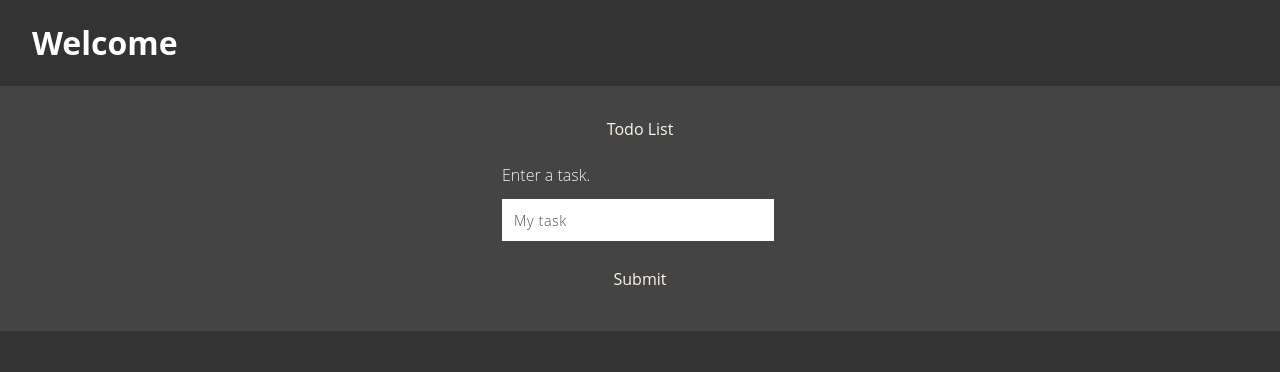
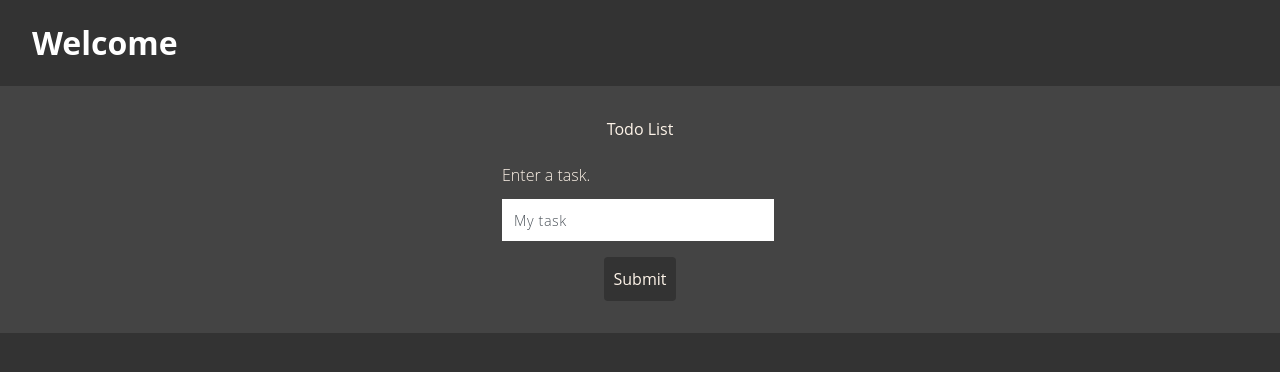
Before and after one commit to l-stanny/code-challenge, an Angular app: page /tasks in a window 1280 px wide. Shown: the top 372 px of the page. Built offline with nearby package versions, Linux system fonts and the light colour scheme.

Commit message:
feat:CSS

```diff
--- a/src/app/tasks/tasks.component.scss
+++ b/src/app/tasks/tasks.component.scss
@@ -40,7 +40,7 @@ fieldset {
 .fielderror {
   margin: 0 auto;
   margin-top: 0.5em;
-  width: 18.75em;
+  width: 17.25em;
   display: block;
 }
 input {
@@ -83,7 +83,6 @@ button {
   display: block;
   font-weight: 400;
   padding: 0.625em;
-  padding-bottom: 0.5em;
   text-align: center;
   cursor: pointer;
   -webkit-user-select: none;
@@ -101,6 +100,7 @@ button {
   margin: 0 auto;
   margin-top: 1em;
   margin-bottom: 1em;
+  background-color: #333;
 }
 button.delete-button {
   display: inline-block;
@@ -109,6 +109,7 @@ button.delete-button {
   padding-right: 1em;
   margin-left: 1em;
   margin-bottom: 0.1em;
+  background-color: transparent;
 }
 input[type="text"] {
   border-radius: 0;
```
